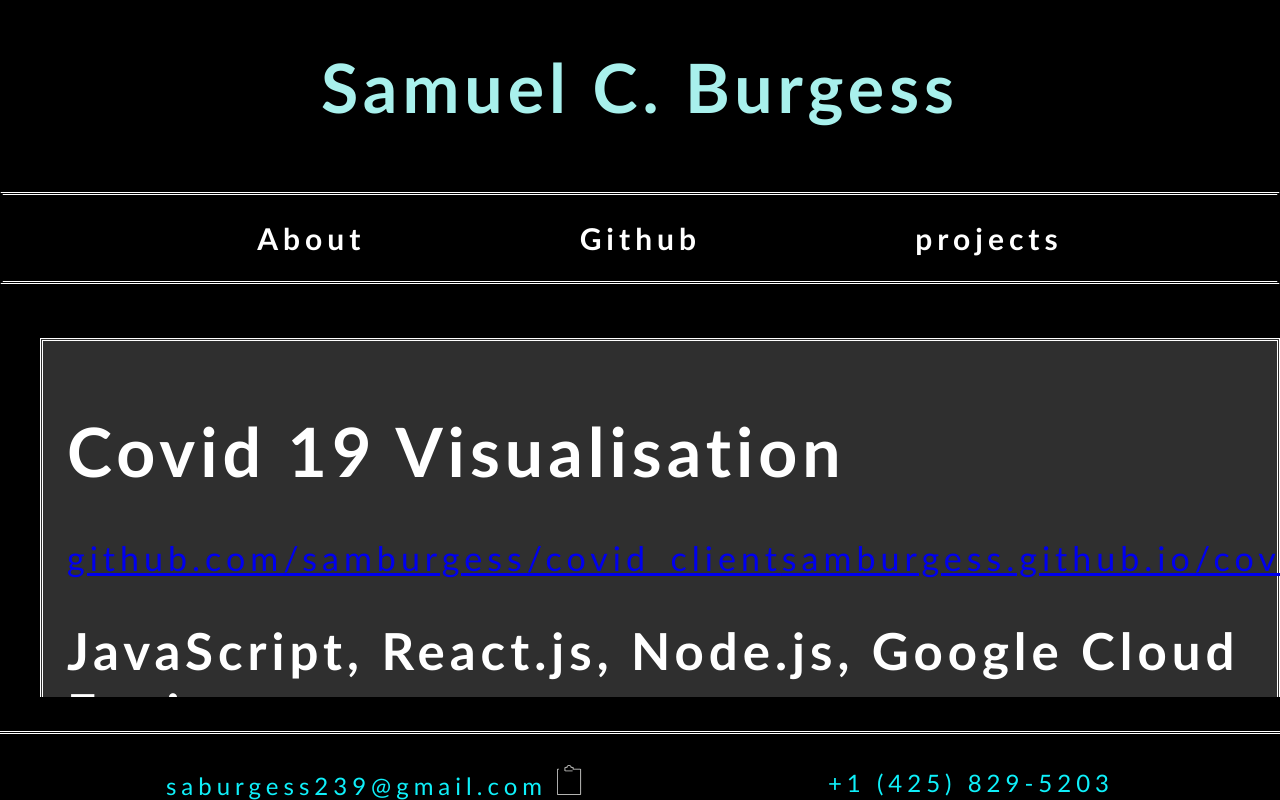
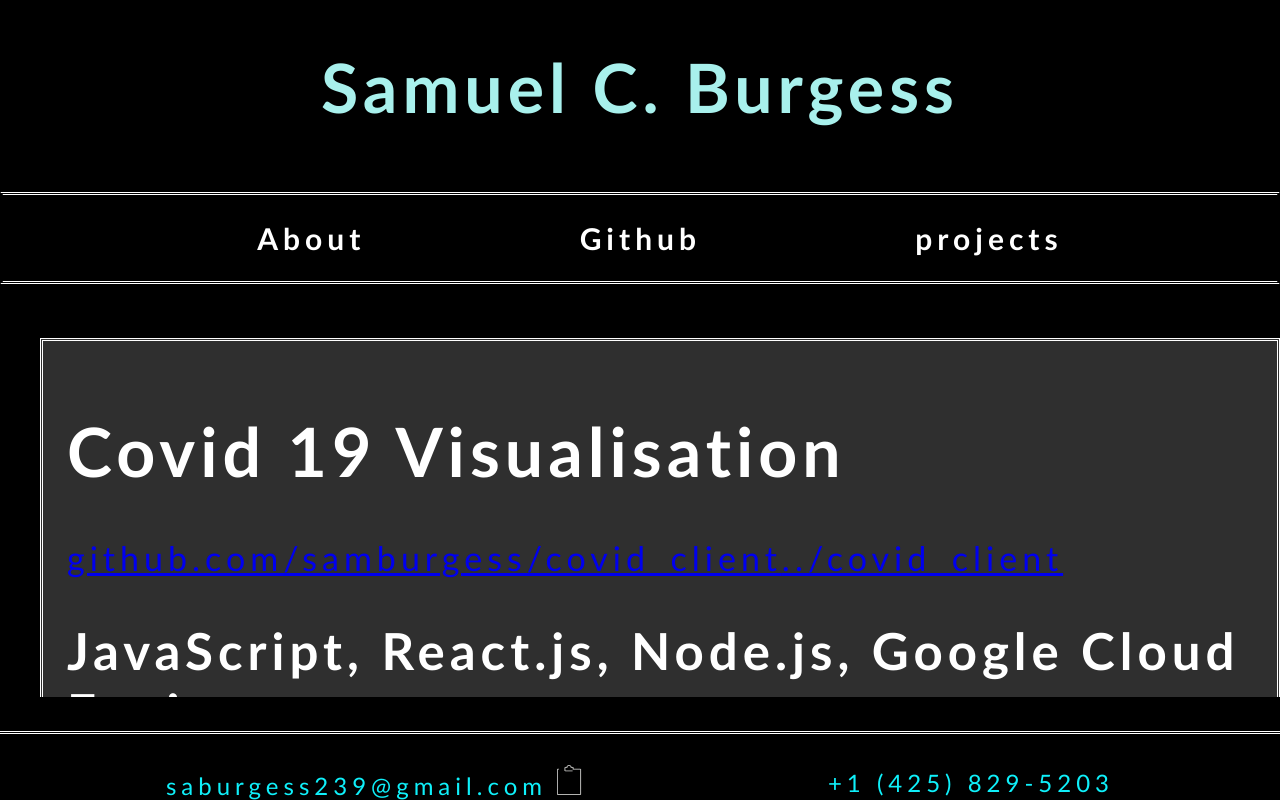
Before and after one commit to samburgess/mysite, a React (Create React App) app: page /projects in a window 1280 px wide. Built offline with nearby package versions, Linux system fonts and the light colour scheme.

Commit message:
fix routing

```diff
--- a/src/Projects.js
+++ b/src/Projects.js
@@ -15,7 +15,7 @@ function genProjects(){
         title:'Covid 19 Visualisation',
         description: "React app implementing Google's heatmap API. Powered by a Node.js server, using data from the New York Times (github.com/ny-times/Covid-19-data)",
         technologies: 'JavaScript, React.js, Node.js, Google Cloud Engine',
-        pages_link: 'samburgess.github.io/covid_client',
+        pages_link: '../covid_client',
         source_link: 'github.com/samburgess/covid_client'
     }
 
@@ -58,10 +58,10 @@ class Project extends React.Component{
             <div className="Project">
                 <Router>
                     <h1>{this.props.title}</h1>
-                    <Link to ={this.props.source_link}>
+                    <Link to = {this.props.source_link}>
                         {this.props.source_link}
                     </Link>
-                    <Link to={this.props.pages_link}>
+                    <Link to = {this.props.pages_link}>
                         {this.props.pages_link}
                     </Link>
                 </Router>
```
